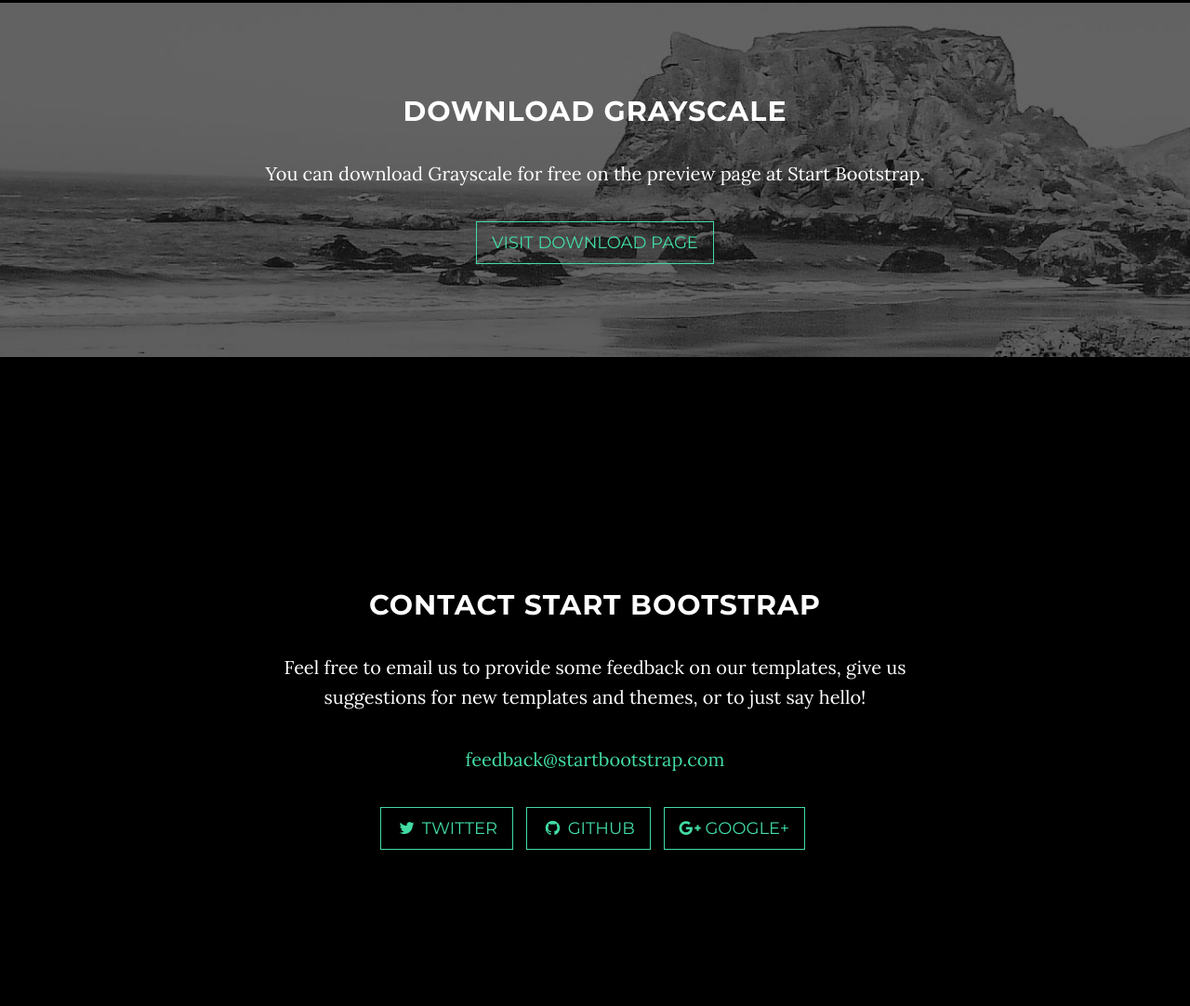
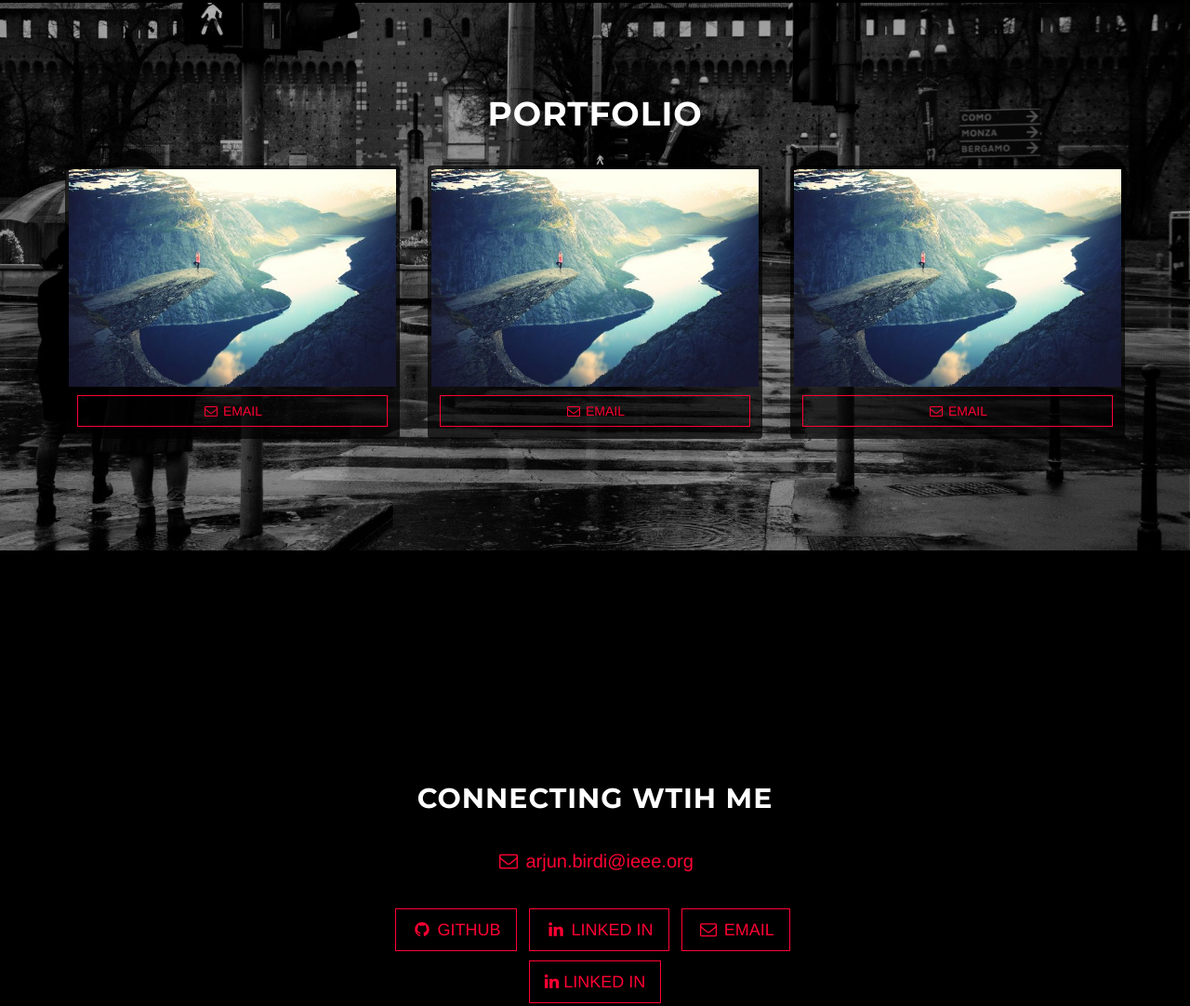
Before and after one commit to arjunbirdi/arjunbirdi.github.io, a website: page index.html in a window 1280 px wide. Shown: the part 1694-2776 px from the top of the page at 93% size. Drawn offline with nearby package versions, Linux system fonts and the light colour scheme; some packages are replaced by stand-ins of ours.

Commit message:
Continued Reface

```diff
--- a/css/grayscale.css
+++ b/css/grayscale.css
@@ -6,7 +6,7 @@
 body {
   width: 100%;
   height: 100%;
-  font-family: "Lora", "Helvetica Neue", Helvetica, Arial, sans-serif;
+  font-family: "open-sans", "Helvetica Neue", Helvetica, Arial, sans-serif;
   color: white;
   background-color: black;
 }
@@ -39,7 +39,7 @@
   }
 }
 a {
-  color: #42DCA3;
+  color: #FF0033;
   -webkit-transition: all 0.2s ease-in-out;
   -moz-transition: all 0.2s ease-in-out;
   transition: all 0.2s ease-in-out;
@@ -47,7 +47,7 @@
 a:hover,
 a:focus {
   text-decoration: none;
-  color: #1d9b6c;
+  color: #7F0019;
 }
 .light {
   font-weight: 400;
@@ -224,7 +224,7 @@
   width: 100%;
   padding: 50px 0;
   color: white;
-  background: url(../img/downloads-bg.jpg) no-repeat center center scroll;
+  background: url(../img/middle.jpg) no-repeat center center scroll;
   background-color: black;
   -webkit-background-size: cover;
   -moz-background-size: cover;
@@ -250,7 +250,7 @@
 }
 .btn {
   text-transform: uppercase;
-  font-family: "Montserrat", "Helvetica Neue", Helvetica, Arial, sans-serif;
+  font-family: "open-sans", "Helvetica Neue", Helvetica, Arial, sans-serif;
   font-weight: 400;
   -webkit-transition: all 0.3s ease-in-out;
   -moz-transition: all 0.3s ease-in-out;
@@ -258,16 +258,16 @@
   border-radius: 0;
 }
 .btn-default {
-  border: 1px solid #42DCA3;
-  color: #42DCA3;
+  border: 1px solid #FF0033;
+  color: #FF0033;
   background-color: transparent;
 }
 .btn-default:hover,
 .btn-default:focus {
-  border: 1px solid #42DCA3;
+  border: 1px solid #FF0033;
   outline: none;
   color: black;
-  background-color: #42DCA3;
+  background-color: #FF0033;
 }
 ul.banner-social-buttons {
   margin-top: 0;
--- a/index.html
+++ b/index.html
@@ -8,6 +8,7 @@
     <meta name="viewport" content="width=device-width, initial-scale=1">
     <meta name="description" content="">
     <meta name="author" content="">
+
 
     <title>Arjun Birdi</title>
 
@@ -41,7 +42,7 @@
                     Menu <i class="fa fa-bars"></i>
                 </button>
                 <a class="navbar-brand page-scroll" href="#page-top">
-                    <i class="fa fa-play-circle"></i> <span class="light">Arjun</span> Birdi
+                    <i class="fa fa-coffee"></i> <span class="light">Arjun</span> Birdi
                 </a>
             </div>
 
@@ -54,9 +55,6 @@
                     </li>
                     <li>
                         <a class="page-scroll" href="#about">About</a>
-                    </li>
-                    <li>
-                        <a class="page-scroll" href="#roles">Roles</a>
                     </li>
                     <li>
                         <a class="page-scroll" href="#portfolio">Portfolio</a>
@@ -77,8 +75,8 @@
             <div class="container">
                 <div class="row">
                     <div class="col-md-8 col-md-offset-2">
-                        <h1 class="brand-heading" style="color:#323232">Arjun Birdi</h1>
-                        <p class="intro-text" style="color:#323232">4th Year Electrical Engineering Interest</p>
+                        <h1 class="brand-heading" >Arjun Birdi</h1>
+                        <p class="intro-text">4th Year Electrical Engineering Interest</p>
                         <a href="#about" class="btn btn-circle page-scroll">
                             <i class="fa fa-angle-double-down animated"></i>
                         </a>
@@ -101,50 +99,57 @@
     </section>
 
     <!-- Download Section -->
-    <section id="roles" class="content-section text-center">
+    <section id="portfolio" class="content-section text-center">
         <div class="download-section">
             <div class="container">
-                <div class="col-lg-8 col-lg-offset-2">
-                    <h2>Download Grayscale</h2>
-                    <p>You can download Grayscale for free on the preview page at Start Bootstrap.</p>
-                    <a href="http://startbootstrap.com/template-overviews/grayscale/" class="btn btn-default btn-lg">Visit Download Page</a>
+
+            <h1>Portfolio</h1>
+
+              <div class="row">
+                <div class="col-md-4">
+                  <div class="thumbnail" style="background: rgba(0, 0, 0, 0.7); border:none">
+                    <a href="img/lights.jpg">
+                      <img src="img/thumb.jpg" alt="Lights" style="width:100%">
+                      <div class="caption">
+                        <a href="https://twitter.com/SBootstrap" class="btn btn-default center-block"><i class="fa fa-envelope-o fa-fw"></i> <span class="network-name">Email</span></a>
+                      </div>
+                    </a>
+                  </div>
                 </div>
+                <div class="col-md-4">
+                  <div class="thumbnail" style="background: rgba(0, 0, 0, 0.7); border:none">
+                    <a href="/w3images/nature.jpg">
+                      <img src="img/thumb.jpg" alt="Nature" style="width:100%">
+                      <div class="caption">
+                        <a href="https://twitter.com/SBootstrap" class="btn btn-default center-block"><i class="fa fa-envelope-o fa-fw"></i> <span class="network-name">Email</span></a>
+                      </div>
+                    </a>
+                  </div>
+                </div>
+                <div class="col-md-4">
+                  <div class="thumbnail" style="background: rgba(0, 0, 0, 0.7); border:none">
+                    <a href="/w3images/fjords.jpg">
+                      <img src="img/thumb.jpg" alt="Fjords" style="width:100%">
+                      <div class="caption">
+                        <a href="https://twitter.com/SBootstrap" class="btn btn-default center-block"><i class="fa fa-envelope-o fa-fw"></i> <span class="network-name" >Email</span></a>
+                      </div>
+                    </a>
+                  </div>
+                </div>
+              </div>
+
             </div>
         </div>
     </section>
 
-    <!-- Contact Section -->
-    <section id="portfolio" class="container content-section text-center">
-        <div class="row">
-            <div class="col-lg-8 col-lg-offset-2">
-                <h2>Contact Start Bootstrap</h2>
-                <p>Feel free to email us to provide some feedback on our templates, give us suggestions for new templates and themes, or to just say hello!</p>
-                <p><a href="mailto:feedback@startbootstrap.com">feedback@startbootstrap.com</a>
-                </p>
-                <ul class="list-inline banner-social-buttons">
-                    <li>
-                        <a href="https://twitter.com/SBootstrap" class="btn btn-default btn-lg"><i class="fa fa-twitter fa-fw"></i> <span class="network-name">Twitter</span></a>
-                    </li>
-                    <li>
-                        <a href="https://github.com/IronSummitMedia/startbootstrap" class="btn btn-default btn-lg"><i class="fa fa-github fa-fw"></i> <span class="network-name">Github</span></a>
-                    </li>
-                    <li>
-                        <a href="https://plus.google.com/+Startbootstrap/posts" class="btn btn-default btn-lg"><i class="fa fa-google-plus fa-fw"></i> <span class="network-name">Google+</span></a>
-                    </li>
-                </ul>
-            </div>
-        </div>
-    </section>
 
-    <!-- Map Section -->
-    <div id="map"></div>
 
     <!-- Contact Section -->
     <section id="contact" class="container content-section text-center">
         <div class="row">
             <div class="col-lg-8 col-lg-offset-2">
-                <h2>How to Contact me</h2>
-                <p>Feel free to email us to provide some feedback on our templates, give us suggestions for new templates and themes, or to just say hello!</p>
+                <h2>Connecting Wtih Me</h2>
+                <!--<p>Feel free to email us to provide some feedback on our templates, give us suggestions for new templates and themes, or to just say hello!</p>-->
                 <p><a href="mailto:feedback@startbootstrap.com"><i class="fa fa-envelope-o fa-fw"></i> arjun.birdi@ieee.org </a>
                 </p>
                 <ul class="list-inline banner-social-buttons">
```
Also changed, not shown: img/intro-bg2.jpg, img/middle.jpg (added), img/thumb.jpg (added), 2 other files.
